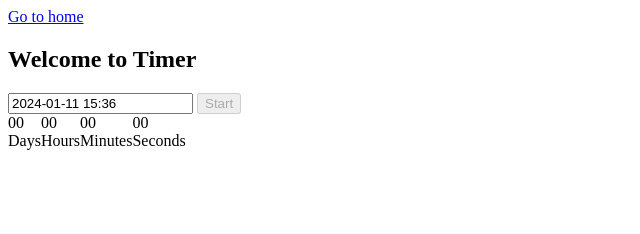
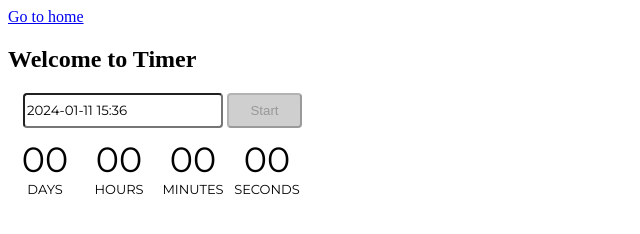
Before and after one commit to zenoviyfil/goit-js-hw-10, a website built with Vite: page src/1-timer.html in a window 1280 px wide. Shown: the whole page, without its empty margins (0-640 px from the left). Built offline with nearby package versions, Linux system fonts and the light colour scheme.

Commit message:
css style update

```diff
--- a/src/css/1-timer.css
+++ b/src/css/1-timer.css
@@ -1,11 +1,53 @@
+@import url('https://fonts.googleapis.com/css2?family=Dancing+Script&family=Montserrat&display=swap');
+
 * {
     box-sizing: border-box;
 }
 
+#datetime-picker {
+    font-family: 'Montserrat', sans-serif;
+    width: 200px;
+    height: 35px;
+    border-radius: 4px;
+    margin-left: 15px;
+}
+
+button {
+    border-radius: 4px;
+    width: 75px;
+    height: 35px;
+    background-color: #4E75FF;
+    color: white;
+}
+
+button:hover {
+    background: #6C8CFF;
+
+}
+
+button:disabled {
+    background: #CFCFCF;
+    color:#989898;
+}
+
 .timer {
     display: flex;
+    margin-top: 10px;
 }
 
-.timer .field .value {
-    display: block;
+.value {
+    display: flex;
+    width: 74px;
+    font-family: 'Montserrat', sans-serif;
+    font-size: 35px;
+    justify-content: center;
 }
+
+.label {
+    display: flex;
+    justify-content: center;
+    width: 74px;
+    font-family: 'Montserrat', sans-serif;
+    text-transform: uppercase;
+    font-size: 13px;
+}
--- a/src/css/2-snackbar.css
+++ b/src/css/2-snackbar.css
@@ -0,0 +1,41 @@
+@import url('https://fonts.googleapis.com/css2?family=Dancing+Script&family=Montserrat&display=swap');
+
+.form {
+    font-family: 'Montserrat', sans-serif;
+}
+
+.form{
+    font-family: 'Montserrat', sans-serif;
+}
+
+fieldset {
+    font-family: 'Montserrat', sans-serif;
+    display: flex;
+    justify-content: space-evenly;
+    align-items: center;
+    width: 330px;
+    height: 64px;
+    top: 138px;
+    left: 156px;
+    border-radius: 10px;
+    }
+
+button {
+    font-family: 'Montserrat', sans-serif;
+    font-size: 16px;
+    font-weight: 500;
+    line-height: 24px;
+    letter-spacing: 0.04em;
+    width: 360px;
+    height: 40px;
+    padding: 8px, 16px, 8px, 16px;
+    margin-top: 20px;
+    border-radius: 8px;
+    background: #4E75FF;
+    color: #FFFFFF;
+}
+
+button:hover {
+    background: #6C8CFF;
+    cursor: pointer;
+}
--- a/src/css/styles.css
+++ b/src/css/styles.css
@@ -7,6 +7,7 @@
 @import url('./reset.css');
 @import url('./vite-promo.css');
 @import url('./header.css');
+@import url('https://fonts.googleapis.com/css2?family=Dancing+Script&display=swap');
 
 :root {
   font-family: Inter, Avenir, Helvetica, Arial, sans-serif;
@@ -23,3 +24,19 @@
   -moz-osx-font-smoothing: grayscale;
   -webkit-text-size-adjust: 100%;
 }
+
+ul {
+  display: flex;
+  justify-content: space-evenly;
+  margin-top: 50px;
+}
+
+.timer {
+  font-family: 'Dancing Script', cursive;
+  font-size: 50px;
+}
+
+.snackbar {
+  font-family: 'Dancing Script', cursive;
+  font-size: 50px;
+}
```
Also changed, not shown: src/index.html (+2 -2 lines), src/1-timer.html (indentation only).
